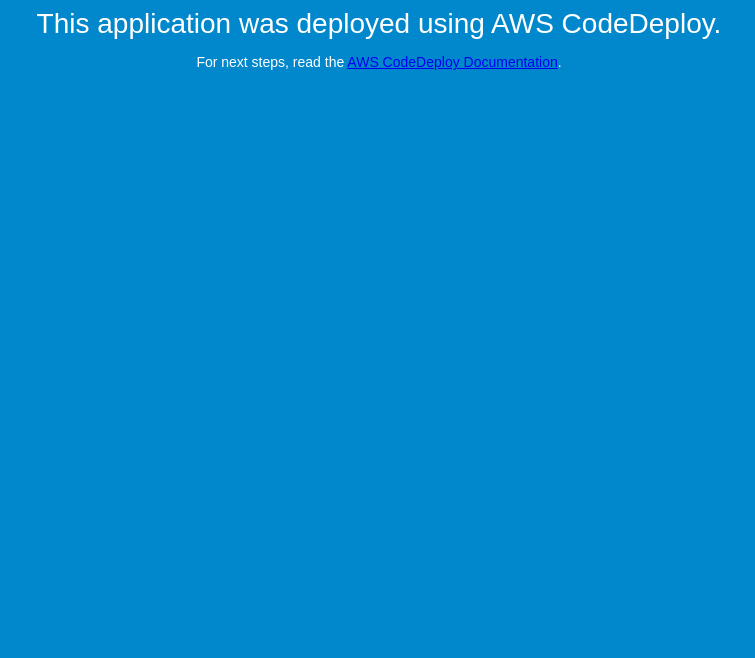
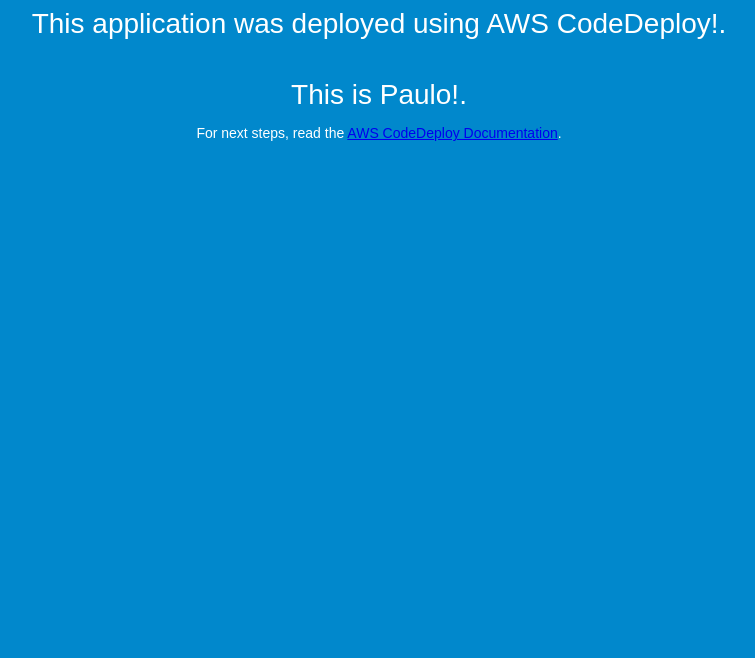
Before and after one commit to pmamaril/CodeDeployPaulo, a plain HTML site: page index.html in a window 1280 px wide. Shown: the part 142-800 px from the top of the page, without its empty margins (261-1016 px from the left). Drawn offline with Linux system fonts and the light colour scheme.

Commit message:
index change

```diff
--- a/index.html
+++ b/index.html
@@ -27,7 +27,9 @@
 <body>
   <div align="center">
     <h1>Congratulations</h1>
-    <h2>This application was deployed using AWS CodeDeploy.</h2>
+    <h2>This application was deployed using AWS CodeDeploy!.</h2>
+    <br>
+    <h2>This is Paulo!.</h2>
     <p>For next steps, read the <a href="http://aws.amazon.com/documentation/codedeploy">AWS CodeDeploy Documentation</a>.</p>
   </div>
 </body>
```
